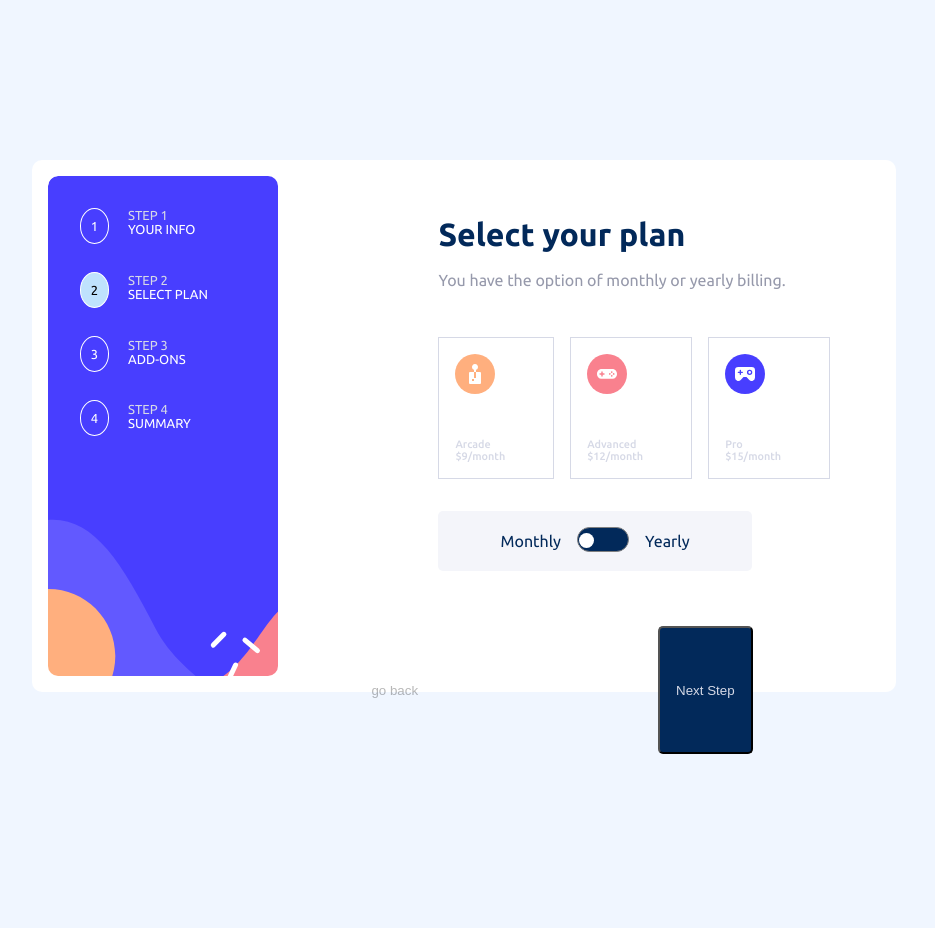
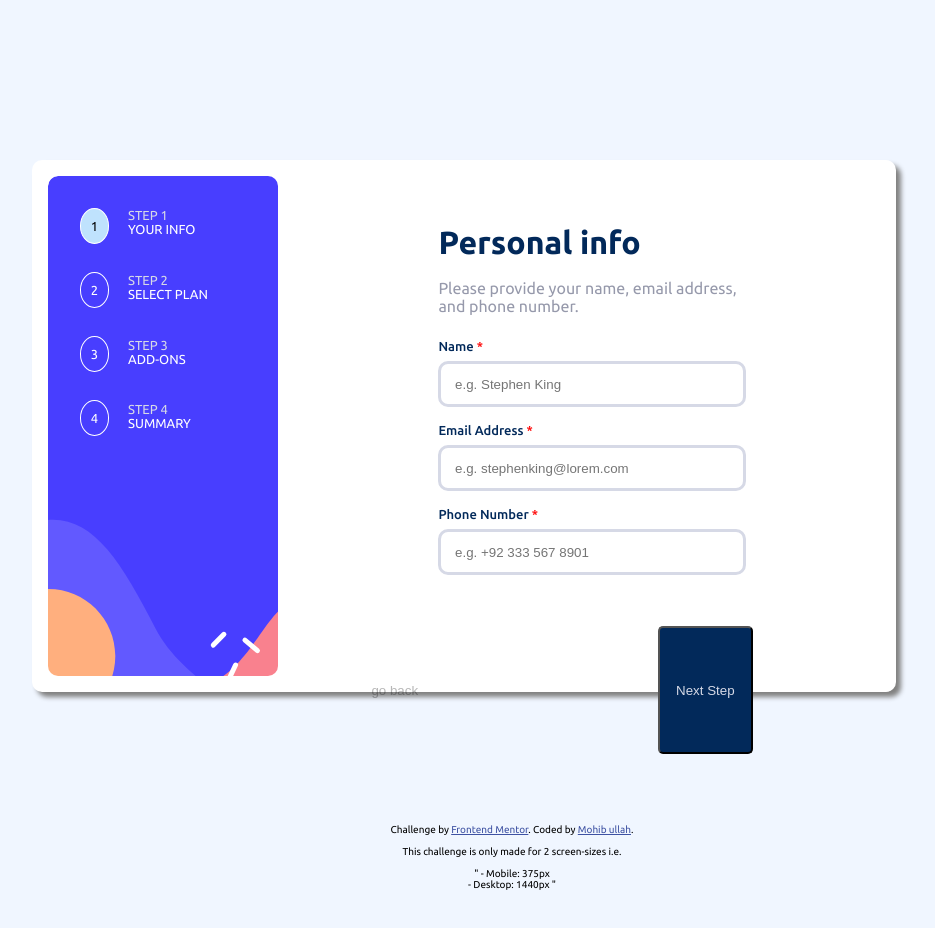
Before and after one commit to Mohibullah-solangi/Multi-Step-Form, a plain HTML site: page index.html in a window 1280 px wide. Both pictures are taken after a click on the button "Next Step". Shown: the whole page, without its empty margins (128-1063 px from the left). Before the commit the page ends 852 px from the top, so only its background shows below. Drawn offline with Linux system fonts and the light colour scheme.

Commit message:
Improved Design, Logic  & Footer Added

```diff
--- a/index.html
+++ b/index.html
@@ -58,12 +58,13 @@
             <h1>Personal info</h1><br>
             <p>Please provide your name, email address, and phone number.</p>
           </div>
-          <label for="name">Name</label>
-          <input type="text" id="name" name="name" placeholder=" e.g. Stephen King" required>
+
+          <label for="name" >Name</label>
+          <input type="text" id="name" name="name" value="" onchange="validate(this.value)"  placeholder=" e.g. Stephen King" required>
           <label for="email">Email Address</label>
-          <input type="email" id="email" email="email" placeholder=" e.g. stephenking@lorem.com" required>
+          <input type="email" id="email" email="email" value="" onchange="validate(this.value)" placeholder=" e.g. stephenking@lorem.com" required>
           <label for="number">Phone Number</label>
-          <input type="tel" id="number" number="number" placeholder=" e.g. +92 333 567 8901" required>
+          <input type="tel" id="number" number="number" value="" onchange="validate(this.value)" placeholder=" e.g. +92 333 567 8901" required>
 
         </div>
 
@@ -364,10 +365,15 @@
       <button id="btn-next" onclick="btn()">Next Step</button>
 
     </div>
-    <!-- <div class="attribution">
+    <div class="attribution">
       Challenge by <a href="https://www.frontendmentor.io?ref=challenge" target="_blank">Frontend Mentor</a>.
-      Coded by <a href="https://mohibullah-solangi.github.io/Portfolio/">Mohib ullah</a>.
-    </div> -->
+      Coded by <a href="https://mohibullah-solangi.github.io/Portfolio/">Mohib ullah</a>. <br><br>
+      <p>This challenge is only made for 2 screen-sizes i.e. <br><br>
+        "
+        - Mobile: 375px <br>
+        - Desktop: 1440px
+        "</p>
+    </div>
   </footer>
 
 </body>
--- a/script.js
+++ b/script.js
@@ -745,13 +745,24 @@ const total_first3 = (price) => {
 
 const btn = ()=>{
 
-  let btn_back = document.getElementById("btn-back");
 
-  btn_back.disabled = false;
 
   let first = document.getElementById("first");
   let second = document.getElementById("second");
 
+
+  let name_val = document.getElementById("name").value;
+  let email_val = document.getElementById("email").value;
+  let phone_val = document.getElementById("number").value;
+  let mailformat = /^\w+([\.-]?\w+)*@\w+([\.-]?\w+)*(\.\w{2,3})+$/;
+  let phone = /^[\+]?[(]?[0-9]{3}[)]?[-\s\.]?[0-9]{3}[-\s\.]?[0-9]{4,6}$/;
+  let btn_back = document.getElementById("btn-back");
+
+  if((name_val !== "" && name_val.length>= 3) && (email_val !== "" && mailformat.test(email_val)) && (phone.test(phone_val))){
+
+
+
+    btn_back.disabled = false;
 
     first.style.visibility = "hidden";
     second.style.display = "grid";
@@ -769,19 +780,34 @@ number.style.backgroundColor = "transparent";
 let number_next = document.querySelector("#numbers :nth-child(2)");
 number_next.style.color = "black";
 number_next.style.backgroundColor = "hsl(206, 94%, 87%)";
+  }
+
+  else(
+    alert("Please Enter your complete details to proceed")
+  )
+
 
 }
 
 const btn1 = ()=>{
   let btn_next = document.getElementById("btn-next");
-  let btn_back = document.getElementById("btn-back");
 
-  btn_back.disabled = false;
 
 
   let second = document.getElementById("second");
   let third = document.getElementById("third");
 
+  let plan1 = document.getElementById("plan1")
+  let plan2 = document.getElementById("plan2")
+  let plan3 = document.getElementById("plan3")
+  console.log(plan1)
+
+  if (plan1.checked ==  true  || plan2.checked == true || plan3.checked == true){
+
+
+    let btn_back = document.getElementById("btn-back");
+
+    btn_back.disabled = false;
 
     second.style.visibility = "hidden";
   third.style.display = "grid";
@@ -798,7 +824,12 @@ const btn1 = ()=>{
 
   let number_next = document.querySelector("#numbers :nth-child(3)");
   number_next.style.color = "black";
-    number_next.style.backgroundColor = "hsl(206, 94%, 87%)";
+  number_next.style.backgroundColor = "hsl(206, 94%, 87%)";}
+
+  else{
+    alert("Select One option to proceed")
+  }
+
 
 }
 
@@ -814,6 +845,7 @@ const btn2 = ()=>{
 
   let fourth = document.getElementById("fourth");
   let third = document.getElementById("third");
+
 
 
     third.style.visibility = "hidden";
@@ -847,6 +879,7 @@ const btn3 = () =>{
   fourth.style.visibility = "hidden";
   thankyou.style.display = "grid";
   setTimeout('document.getElementById("form").submit()', 2000);
+  console.log("submited")
 
   let number = document.querySelector("#numbers :nth-child(4)");
   number.style.color = "white";
--- a/style.css
+++ b/style.css
@@ -23,6 +23,7 @@ body {
    display: flex;
    height: 500px;
    gap: 10em;
+   box-shadow: 5px 5px 5px grey;
 }
 
 .steps {
@@ -33,6 +34,7 @@ body {
    padding: 2em 0;
    width: 30%;
    display: flex;
+
 }
 
 .steps > div{
@@ -130,6 +132,18 @@ form label {
    padding: 0.5rem 0 0 0;
    flex-shrink: 0;
 }
+label[for=name]::after{
+   content: " *";
+   color: red;
+}
+label[for=email]::after{
+   content: " *";
+   color: red;
+}
+label[for=number]::after{
+   content: " *";
+   color: red;
+}
 
 form input {
    height: 40px;
@@ -221,8 +235,6 @@ form input {
 
 
 
-
-
 .button {
    display: flex;
    justify-content: center;
@@ -232,6 +244,7 @@ form input {
   inset: 610px 0px 30px 100px;
   z-index: 10;
 }
+
 
 #btn-back {
    border: none;
@@ -243,6 +256,10 @@ form input {
    color: hsl(229, 24%, 87%);
    border-radius: 5px;
    padding: 0.5rem 1rem;
+}
+
+#btn-back,#btn-next:hover{
+   cursor: pointer;
 }
 
 #btn-next input {
@@ -456,9 +473,10 @@ form input {
 
 
 .attribution {
-   font-size: 11px;
+   font-size: 10px;
    text-align: center;
    padding: 2rem;
+   margin-top: 10em;
 }
 
 .attribution a {
@@ -652,6 +670,6 @@ form input {
       gap: 5em;
       padding: 2em;
       position: relative;
-      inset: 150px 0 0 0;
+      inset: 10px 0 0 0;
    }
 }
```
Lines whose indentation alone changed are shown as unchanged.
